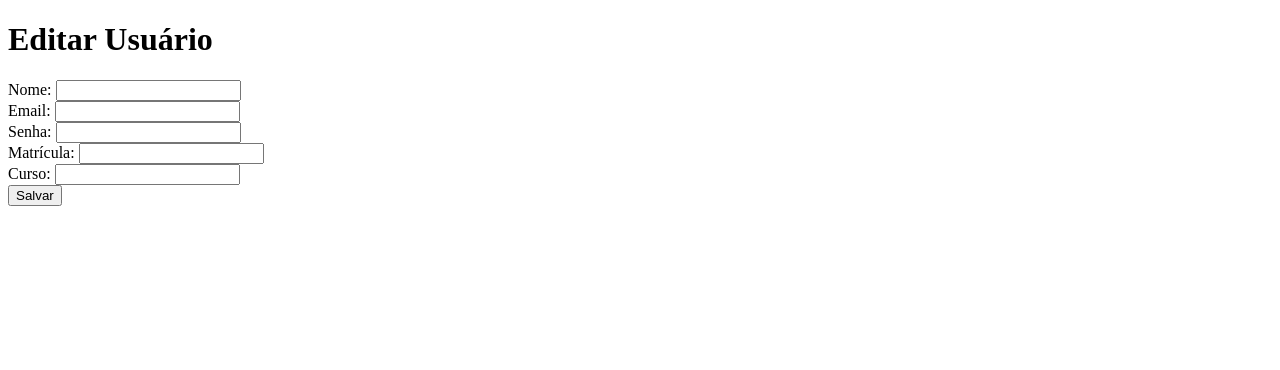
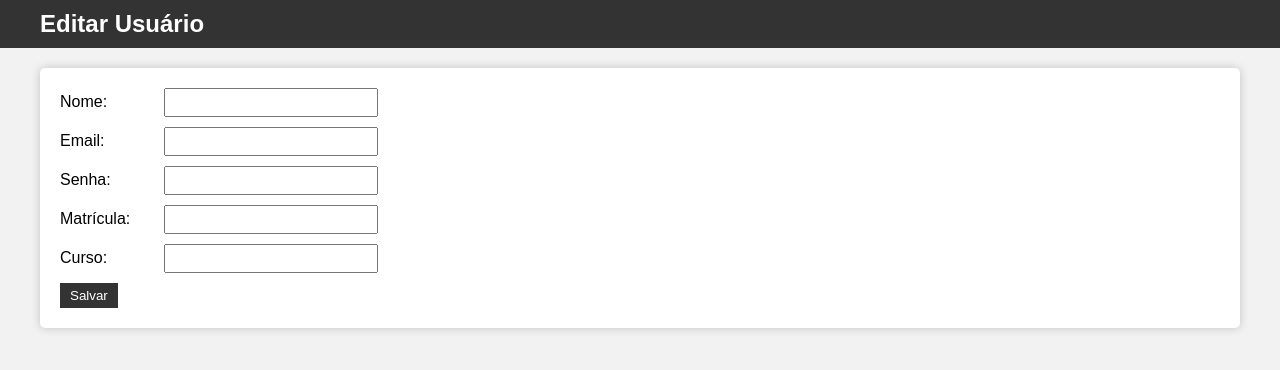
Before and after one commit to tutusl/projeto_individual_bd, a Flask app: template backend/templates/edit.html in a window 1280 px wide. Shown: the top 370 px of the page. Run offline with Flask 3, Linux system fonts and the light colour scheme; the template is opened without the code that fills it, so the values that code supplies are empty; parts of the project's set-up code (start-up, migrations or seed data) failed here and were passed over.

Commit message:
finished

```diff
--- a/backend/app.py
+++ b/backend/app.py
@@ -50,9 +50,10 @@ def create():
 
     return render_template('create.html')
 
-@app.route('/edit/<int:id>', methods=['GET', 'POST'])
-def edit(id):
-    user = Session.query(User).get(id)
+@app.route('/edit', methods=['GET', 'POST'])
+def edit():
+    user_id = session.get('user_id')
+    user = Session.query(User).get(user_id)
     if request.method == 'POST':
         user.name = request.form['nome']
         user.email = request.form['email']
@@ -61,7 +62,7 @@ def edit(id):
         user.course = request.form['curso']
 
         Session.commit()
-        return redirect('/')
+        return redirect('/home')
 
     return render_template('edit.html', user=user)
 
--- a/backend/templates/edit.html
+++ b/backend/templates/edit.html
@@ -2,10 +2,90 @@
 <html>
 <head>
     <title>Editar Usuário</title>
+    <style>
+        /* Estilos CSS */
+        body {
+            font-family: Arial, sans-serif;
+            margin: 0;
+            padding: 0;
+            background-color: #f2f2f2;
+        }
+
+        .header-container {
+            background-color: #333;
+            padding: 10px 0;
+            width: 100%;
+        }
+
+        .header {
+            display: flex;
+            justify-content: space-between;
+            align-items: center;
+            margin: 0 auto;
+            padding: 0 20px;
+            max-width: 1200px;
+            /* Definir uma largura máxima para limitar a largura da header */
+            color: #fff;
+        }
+
+        .header-title {
+            font-size: 24px;
+            margin: 0;
+        }
+
+        .content-container {
+            margin: 0 auto;
+            padding: 20px;
+            max-width: 1200px;
+            /* Definir uma largura máxima para limitar a largura do conteúdo */
+        }
+
+        .edit-form {
+            background-color: #fff;
+            padding: 20px;
+            border-radius: 5px;
+            box-shadow: 0 0 10px rgba(0, 0, 0, 0.2);
+            margin-bottom: 20px;
+        }
+
+        .edit-form label {
+            display: inline-block;
+            width: 100px;
+            margin-bottom: 10px;
+        }
+
+        .edit-form input[type="text"],
+        .edit-form input[type="email"],
+        .edit-form input[type="password"] {
+            width: 200px;
+            padding: 5px;
+            margin-bottom: 10px;
+        }
+
+        .edit-form input[type="submit"] {
+            padding: 5px 10px;
+            background-color: #333;
+            color: #fff;
+            border: none;
+            cursor: pointer;
+        }
+
+        .edit-form input[type="submit"]:hover {
+            background-color: #555;
+        }
+    </style>
 </head>
+
 <body>
-    <h1>Editar Usuário</h1>
-    <form action="/edit/{{ user.id }}" method="POST">
+    <div class="header-container">
+        <div class="header">
+            <h1 class="header-title">Editar Usuário</h1>
+        </div>
+    </div>
+
+    <div class="content-container">
+        <div class="edit-form">
+            <form action="/edit" method="POST">
                 <label for="nome">Nome:</label>
                 <input type="text" id="nome" name="nome" value="{{ user.name }}" required><br>
 
@@ -23,5 +103,8 @@
 
                 <input type="submit" value="Salvar">
             </form>
+        </div>
+    </div>
 </body>
+
 </html>
--- a/backend/templates/home.html
+++ b/backend/templates/home.html
@@ -206,6 +206,7 @@
     <div class="header-container">
         <div class="header">
             <h1 class="header-title">Home</h1>
+            <a href="/edit" class="logout-button">Editar Perfil</a>
             <button class="logout-button" onclick="logout()">Deslogar</button>
         </div>
     </div>
@@ -305,6 +306,7 @@
             window.location.href = "/logout";
         }
     </script>
+
     <script>
         document.addEventListener('DOMContentLoaded', function () {
             var periodDropdown = document.getElementById('class_period');
```
Lines whose indentation alone changed are shown as unchanged.
